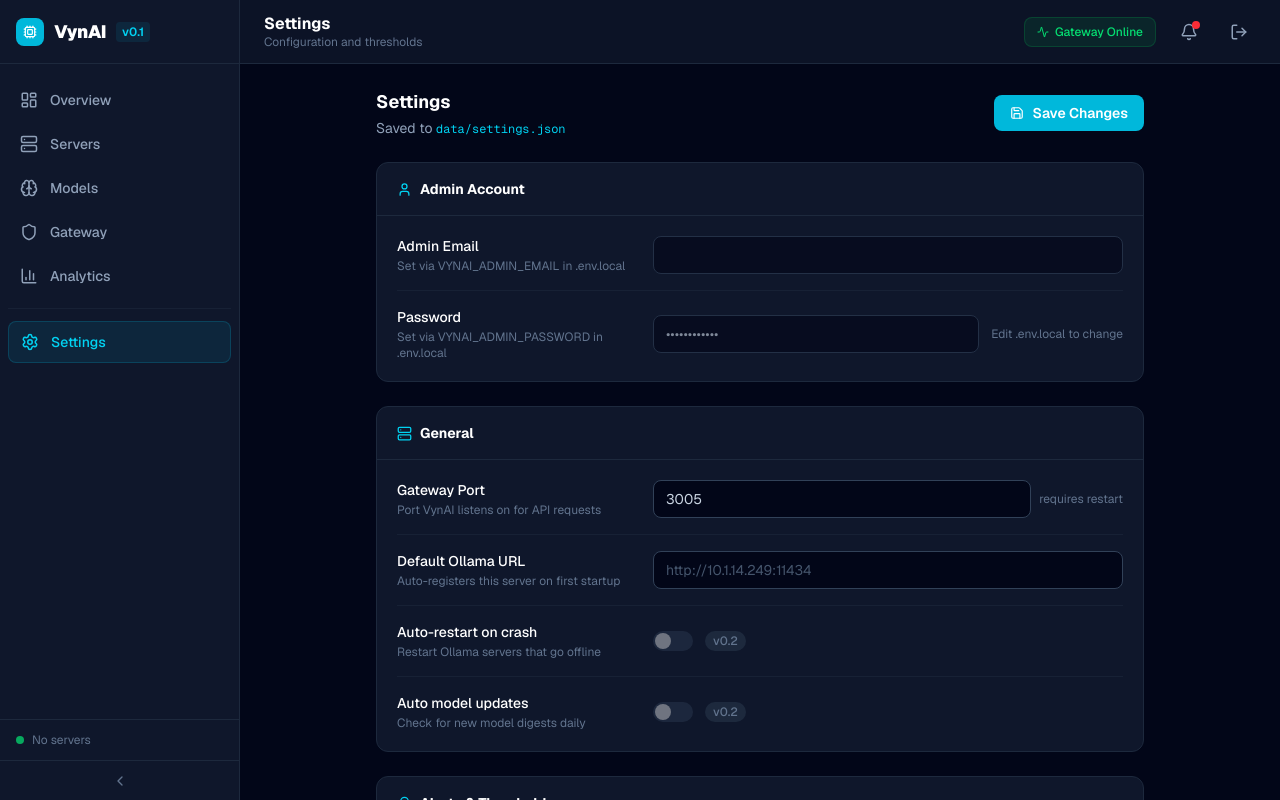
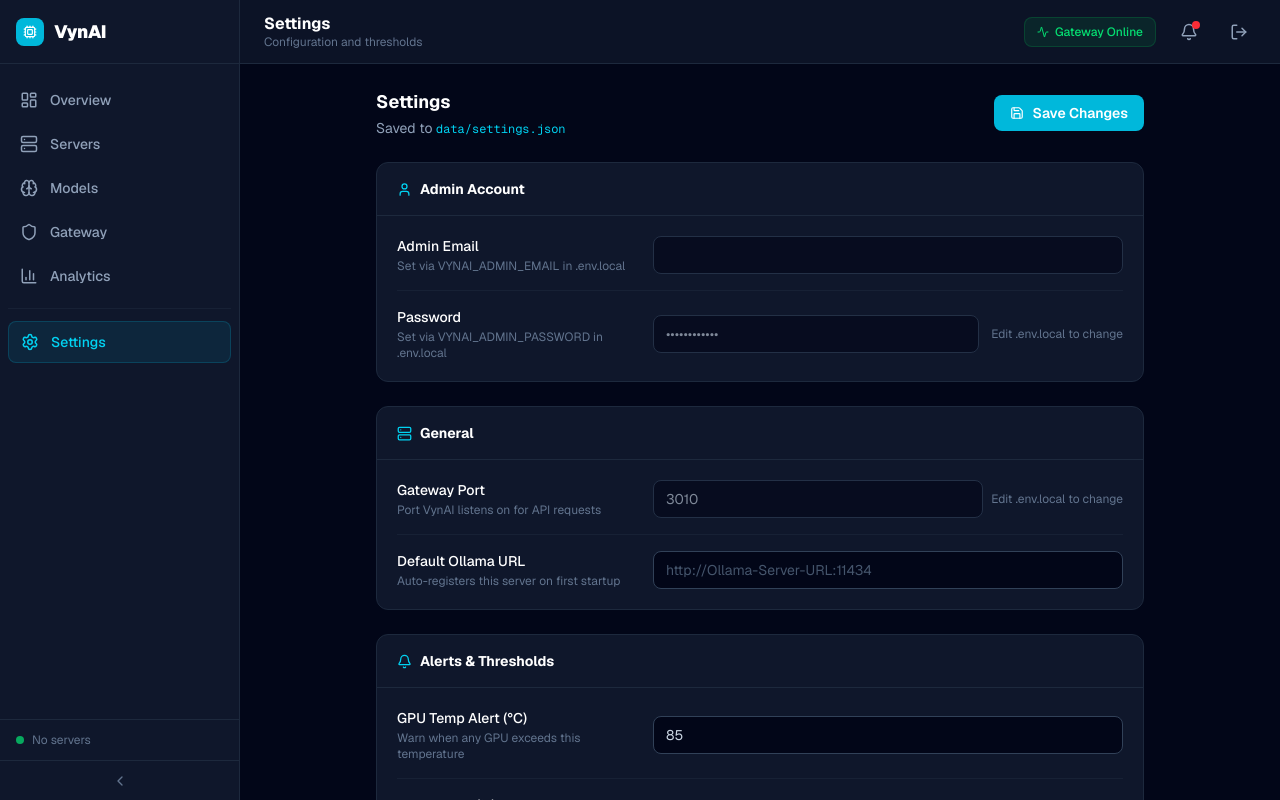
Before and after one commit to vynops/VynAI, a Next.js app: page /settings in a window 1280 px wide. Built offline with nearby package versions, Linux system fonts and the light colour scheme.

Commit message:
feat: Slack server-down alerts, settings cleanup, login family footer, tab titles

```diff
--- a/src/app/(dashboard)/settings/page.tsx
+++ b/src/app/(dashboard)/settings/page.tsx
@@ -57,16 +57,13 @@
   )
 }
 
-function ComingSoon() {
-  return <span className="text-xs px-2 py-0.5 rounded-full bg-slate-800 text-slate-500 font-medium">v0.2</span>
-}
 
 // ── Page ─────────────────────────────────────────────────────────────────────
 
 export default function SettingsPage() {
-  const { data: remote, mutate } = useSWR<AppSettings & { adminEmail: string }>('/api/settings', fetcher)
+  const { data: remote, mutate } = useSWR<AppSettings & { adminEmail: string; currentPort: string }>('/api/settings', fetcher)
 
-  const [form, setForm] = useState<AppSettings & { adminEmail: string } | null>(null)
+  const [form, setForm] = useState<AppSettings & { adminEmail: string; currentPort: string } | null>(null)
   const [saving, setSaving] = useState(false)
   const [saveState, setSaveState] = useState<'idle' | 'saved' | 'error'>('idle')
 
@@ -75,8 +72,8 @@
     if (remote && !form) setForm(remote)
   }, [remote, form])
 
-  function set<K extends keyof (AppSettings & { adminEmail: string })>(
-    key: K, value: (AppSettings & { adminEmail: string })[K]
+  function set<K extends keyof (AppSettings & { adminEmail: string; currentPort: string })>(
+    key: K, value: (AppSettings & { adminEmail: string; currentPort: string })[K]
   ) {
     setForm(prev => prev ? { ...prev, [key]: value } : prev)
     setSaveState('idle')
@@ -164,31 +161,18 @@
       <Section title="General" icon={Server}>
         <Field label="Gateway Port" sub="Port VynAI listens on for API requests">
           <div className="flex items-center gap-2">
-            <input className={inputCls} value={form?.gatewayPort ?? ''}
-              onChange={e => set('gatewayPort', e.target.value)} placeholder="3005" />
-            <span className="text-xs text-slate-500 whitespace-nowrap">requires restart</span>
+            <input readOnly value={form?.currentPort ?? '3010'}
+              className={`${inputCls} opacity-60 cursor-default`} />
+            <p className="text-xs text-slate-500 whitespace-nowrap">Edit .env.local to change</p>
           </div>
         </Field>
         <div className="border-t border-slate-800/60" />
         <Field label="Default Ollama URL" sub="Auto-registers this server on first startup">
           <input className={inputCls} value={form?.defaultOllamaUrl ?? ''}
             onChange={e => set('defaultOllamaUrl', e.target.value)}
-            placeholder="http://10.1.14.249:11434" />
+            placeholder="http://Ollama-Server-URL:11434" />
         </Field>
-        <div className="border-t border-slate-800/60" />
-        <Field label="Auto-restart on crash" sub="Restart Ollama servers that go offline">
-          <div className="flex items-center gap-3">
-            <Toggle enabled={false} onChange={() => {}} disabled />
-            <ComingSoon />
-          </div>
-        </Field>
-        <div className="border-t border-slate-800/60" />
-        <Field label="Auto model updates" sub="Check for new model digests daily">
-          <div className="flex items-center gap-3">
-            <Toggle enabled={false} onChange={() => {}} disabled />
-            <ComingSoon />
-          </div>
-        </Field>
+
       </Section>
 
       {/* Alerts */}
@@ -280,7 +264,6 @@
             <p className="text-xs text-slate-500 mt-0.5">Ollama Fleet Management Dashboard</p>
           </div>
           <div className="flex flex-wrap gap-4 text-xs text-slate-500">
-            <span>v0.1.0</span>
             <span>MIT License</span>
             <a href="https://github.com/vynops/VynAI" target="_blank" rel="noopener noreferrer" className="text-cyan-400 hover:underline">GitHub →</a>
           </div>
--- a/src/app/api/overview/route.ts
+++ b/src/app/api/overview/route.ts
@@ -1,6 +1,8 @@
 import { NextResponse } from 'next/server'
 import { listServers } from '@/lib/server-store'
 import { ollamaStatus } from '@/lib/ollama'
+import { loadSettings } from '@/lib/settings-store'
+import { trackOffline, trackOnline, sendSlackAlert } from '@/lib/alert-tracker'
 import type { OllamaRunningModel } from '@/lib/ollama'
 
 export interface OverviewServer {
@@ -61,14 +63,29 @@
     ? Math.round(online.reduce((s, r) => s + (r.latencyMs ?? 0), 0) / online.length)
     : null
 
-  const alerts: OverviewAlert[] = merged
-    .filter(s => !s.online)
-    .map(s => ({
-      id: `offline-${s.id}`,
-      severity: 'critical' as const,
-      message: `Cannot reach ${s.name}: ${s.error}`,
-      serverName: s.name,
-    }))
+  const settings = loadSettings()
+
+  const alerts: OverviewAlert[] = []
+  for (const s of merged) {
+    if (!s.online) {
+      alerts.push({
+        id: `offline-${s.id}`,
+        severity: 'critical' as const,
+        message: `Cannot reach ${s.name}: ${s.error}`,
+        serverName: s.name,
+      })
+      // Send Slack notification only on first detection (online→offline transition)
+      if (settings.alertOnServerDown && settings.slackWebhookUrl) {
+        const isNew = trackOffline(s.id)
+        if (isNew) {
+          sendSlackAlert(settings.slackWebhookUrl, s.name)
+        }
+      }
+    } else {
+      // Server recovered — clear so it can alert again next time
+      trackOnline(s.id)
+    }
+  }
 
   const payload: OverviewResponse = {
     servers: merged.map(s => ({
--- a/src/app/api/settings/route.ts
+++ b/src/app/api/settings/route.ts
@@ -3,10 +3,10 @@
 
 export async function GET() {
   const settings = loadSettings()
-  // Also return the admin email from env (read-only, never the password)
   return NextResponse.json({
     ...settings,
     adminEmail: process.env.VYNAI_ADMIN_EMAIL ?? '',
+    currentPort: process.env.PORT ?? '3010',
   })
 }
 
--- a/src/components/layout/Sidebar.tsx
+++ b/src/components/layout/Sidebar.tsx
@@ -51,7 +51,6 @@
               <Cpu size={14} className="text-white" />
             </div>
             <span className="font-black text-white text-lg tracking-tight">VynAI</span>
-            <span className="text-xs text-cyan-400 font-semibold bg-cyan-500/10 px-1.5 py-0.5 rounded">v0.1</span>
           </div>
         )}
       </div>
--- /dev/null
+++ b/src/lib/alert-tracker.ts
@@ -0,0 +1,49 @@
+/**
+ * In-memory tracker for server-down Slack alerts.
+ * Ensures we only notify on the online→offline transition, not every poll.
+ * Module-level state persists across requests within the same Node process.
+ */
+
+const alertedOffline = new Set<string>()
+
+/** Returns true if this is a new offline event (first time seeing this server down). */
+export function trackOffline(serverId: string): boolean {
+  if (alertedOffline.has(serverId)) return false
+  alertedOffline.add(serverId)
+  return true
+}
+
+/** Call when a server comes back online so it can alert again on next failure. */
+export function trackOnline(serverId: string): void {
+  alertedOffline.delete(serverId)
+}
+
+/** Send a Slack notification via webhook. */
+export async function sendSlackAlert(webhookUrl: string, serverName: string): Promise<void> {
+  const payload = {
+    text: `🔴 *VynAI Alert* — Server offline`,
+    blocks: [
+      {
+        type: 'section',
+        text: {
+          type: 'mrkdwn',
+          text: `🔴 *VynAI Alert*\n*Server offline:* \`${serverName}\`\nVynAI cannot reach this Ollama server.`,
+        },
+      },
+      {
+        type: 'context',
+        elements: [{ type: 'mrkdwn', text: `Detected at ${new Date().toUTCString()}` }],
+      },
+    ],
+  }
+
+  try {
+    await fetch(webhookUrl, {
+      method: 'POST',
+      headers: { 'Content-Type': 'application/json' },
+      body: JSON.stringify(payload),
+    })
+  } catch {
+    // Non-fatal — don't let Slack errors break the overview response
+  }
+}
--- a/src/lib/settings-store.ts
+++ b/src/lib/settings-store.ts
@@ -6,7 +6,6 @@
 
 export interface AppSettings {
   // General
-  gatewayPort: string
   defaultOllamaUrl: string
   // Alerts
   gpuTempThreshold: number
@@ -22,7 +21,6 @@
 }
 
 const DEFAULTS: AppSettings = {
-  gatewayPort: '3005',
   defaultOllamaUrl: '',
   gpuTempThreshold: 85,
   vramThreshold: 90,
```
